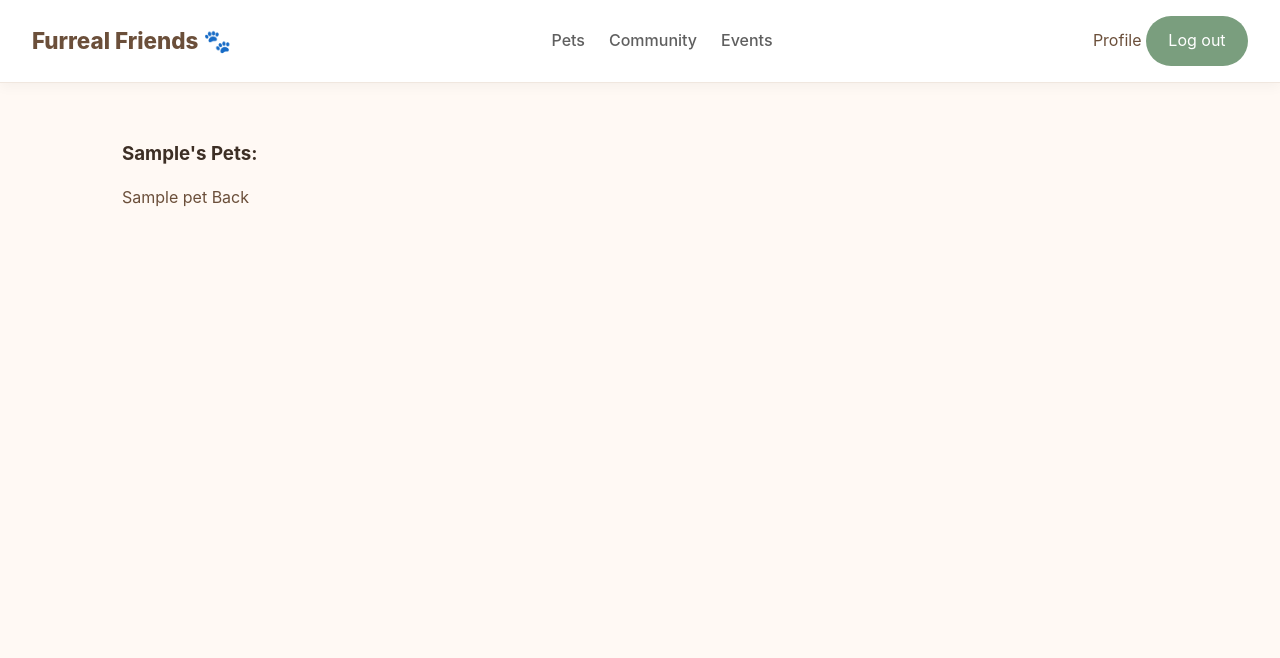
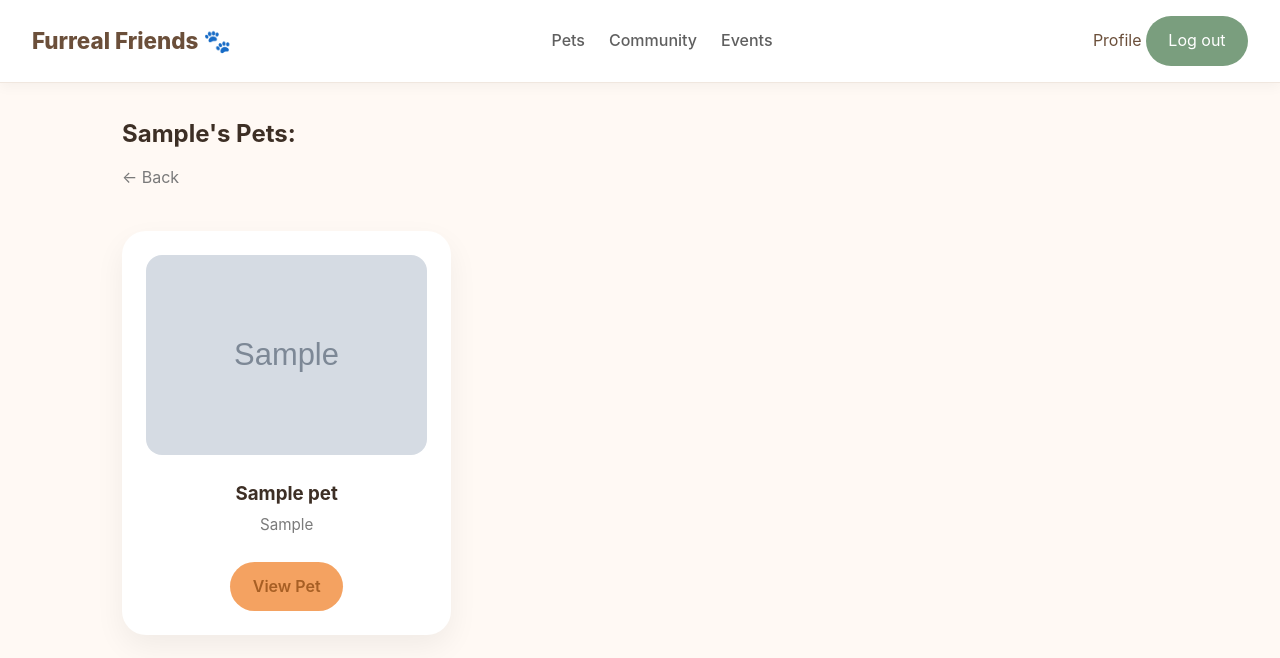
Before and after one commit to abeer-rozba/furreal-friends, a Django app: page /community/1/pets in a window 1280 px wide. Shown: the top 658 px of the page. Run offline with Django 5.2, Linux system fonts and the light colour scheme; a user stored in the database is signed in; tables that the repository leaves empty hold one stand-in row (values such as "Sample post"); grey boxes marked "Sample" are stand-in pictures.

Commit message:
finish member-pets styling

```diff
--- a/main_app/templates/pets/member-pets.html
+++ b/main_app/templates/pets/member-pets.html
@@ -1,11 +1,20 @@
 {% extends "base.html" %}
 
 {% block content %}
-  <h3>{{member.first_name}}'s Pets:</h3>
-  {% for pet in member.pets.all %}
-  <a href="/pets/{{pet.id}}">{{pet.pet_name}}</a>
-  {% empty %}
-    <p>{{member.first_name}} has not added any pets yet.</p>
-  {% endfor %}
-  <a href="/community/{{pet.owner.id}}">Back</a>
+<section class="pet-page">
+  <h2 class="section-title">{{member.first_name}}'s Pets:</h2>
+  <a href="/community/{{member.id}}" class="back-link">← Back</a>
+  <div class="pets-grid">
+    {% for pet in member.pets.all %}
+      <div class="card pet-card">
+        <img src="{{pet.photo}}" alt="{{pet.species}}" class="pet-image">
+        <h3 class="pet-name">{{pet.pet_name}}</h3>
+        <p class="pet-species">{{pet.species}}</p>
+        <a href="/pets/{{pet.id}}" class="btn btn-primary">View Pet</a>
+      </div>
+    {% empty %}
+      <p class="empty-state">{{member.first_name}} has not added any pets yet.</p>
+    {% endfor %}
+  </div>
+</section>
 {% endblock content %}
--- a/static/css/style.css
+++ b/static/css/style.css
@@ -513,6 +513,53 @@ h3 {
   margin-bottom: 1rem;
 }
 
+.pets-grid {
+  display: grid;
+  grid-template-columns: repeat(3, 1fr);
+  gap: 1.5rem;
+}
+
+.pet-card {
+  text-align: center;
+  transition:
+    transform 0.2s ease,
+    box-shadow 0.2s ease;
+  overflow: hidden;
+}
+
+.pet-card:hover {
+  transform: translateY(-5px);
+  box-shadow: 0 15px 35px rgba(0, 0, 0, 0.08);
+}
+
+.pet-image {
+  width: 100%;
+  height: 200px;
+  object-fit: cover;
+  border-radius: 16px;
+  margin-bottom: 1rem;
+}
+
+.pet-name {
+  margin-bottom: 0.3rem;
+  color: #3d2f25;
+}
+
+.pet-species {
+  color: #7a7a7a;
+  margin-bottom: 1rem;
+  font-size: 0.95rem;
+}
+
+.empty-state {
+  grid-column: 1 / -1;
+  text-align: center;
+  color: #7a7a7a;
+  padding: 2rem;
+  background: #fff;
+  border-radius: 16px;
+}
+
 @media (max-width: 768px) {
   .navbar {
     flex-direction: column;
```
